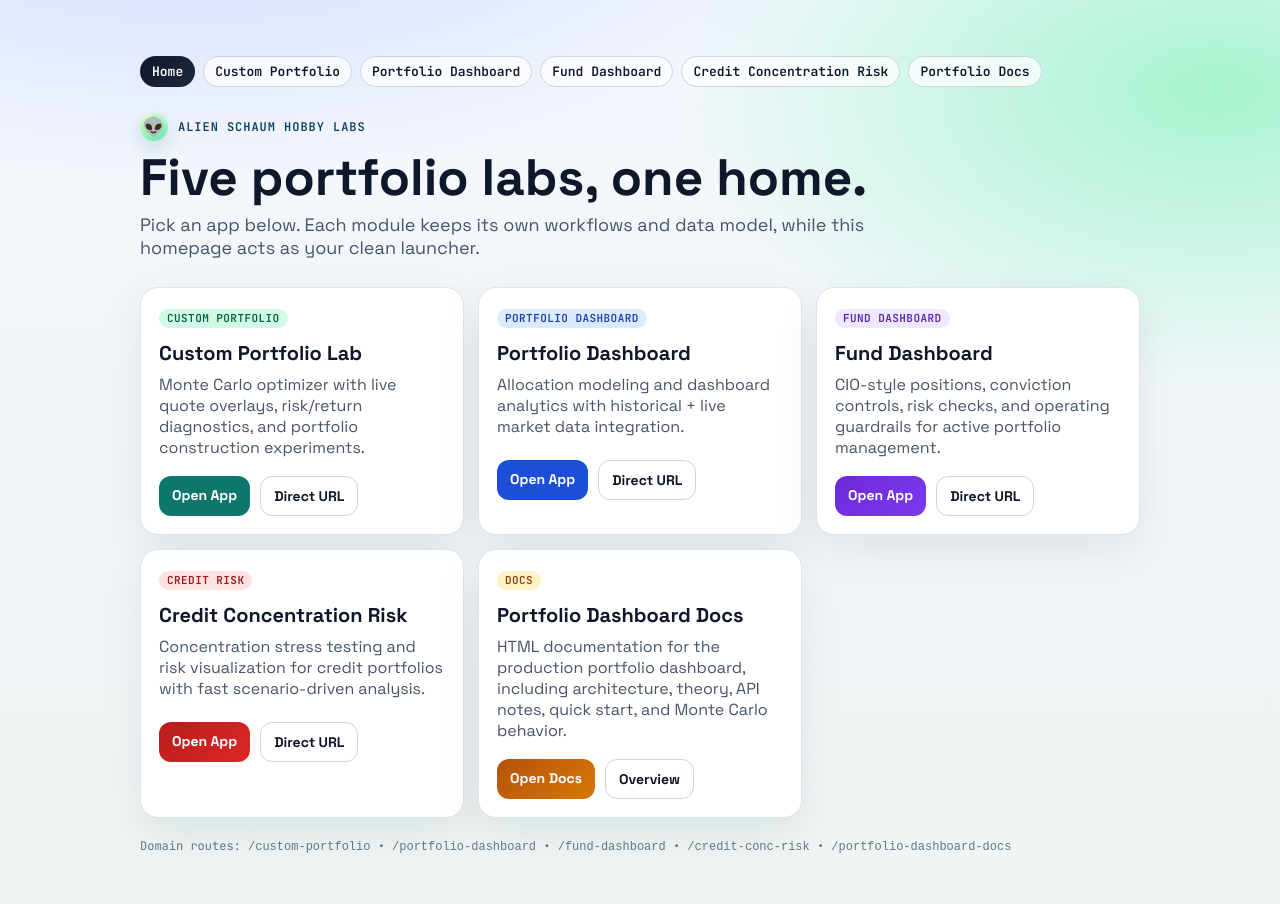
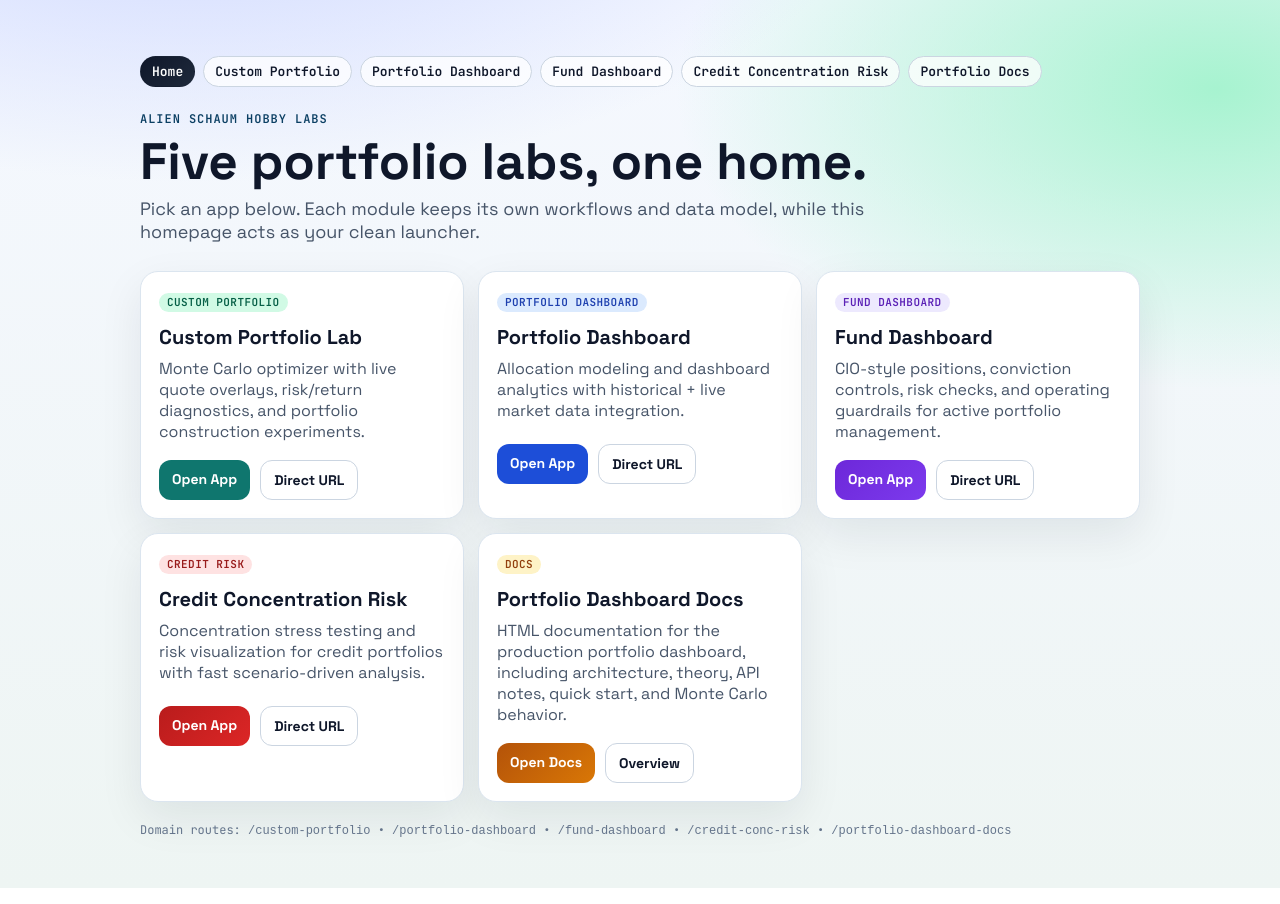
Before and after one commit to MutantN/as-hobby-home, a plain HTML site: page index.html in a window 1280 px wide. Drawn offline with Linux system fonts and the light colour scheme.

Commit message:
Revert "Add alien badge to home page"
This reverts commit 97f3bbf0ed38d2c25bd1257085e134a1474c2276.

```diff
--- a/index.html
+++ b/index.html
@@ -74,25 +74,10 @@
       }
 
       .eyebrow {
-        display: inline-flex;
-        align-items: center;
-        gap: 10px;
         font: 600 12px/1 "JetBrains Mono", monospace;
         letter-spacing: 0.08em;
         text-transform: uppercase;
         color: #0b3f63;
-      }
-
-      .alien-badge {
-        width: 28px;
-        height: 28px;
-        display: inline-flex;
-        align-items: center;
-        justify-content: center;
-        border-radius: 999px;
-        background: radial-gradient(circle at 35% 30%, #d9f99d, #86efac 58%, #34d399 100%);
-        box-shadow: inset 0 2px 6px rgba(255, 255, 255, 0.65), 0 8px 18px rgba(15, 118, 110, 0.18);
-        font-size: 18px;
       }
 
       h1 {
@@ -202,7 +187,7 @@
       </nav>
 
       <header class="hero">
-        <div class="eyebrow"><span class="alien-badge" aria-hidden="true">👽</span><span>ALIEN SCHAUM HOBBY LABS</span></div>
+        <div class="eyebrow">ALIEN SCHAUM HOBBY LABS</div>
         <h1>Five portfolio labs, one home.</h1>
         <p class="sub">
           Pick an app below. Each module keeps its own workflows and data model, while this homepage acts as your clean launcher.
```
